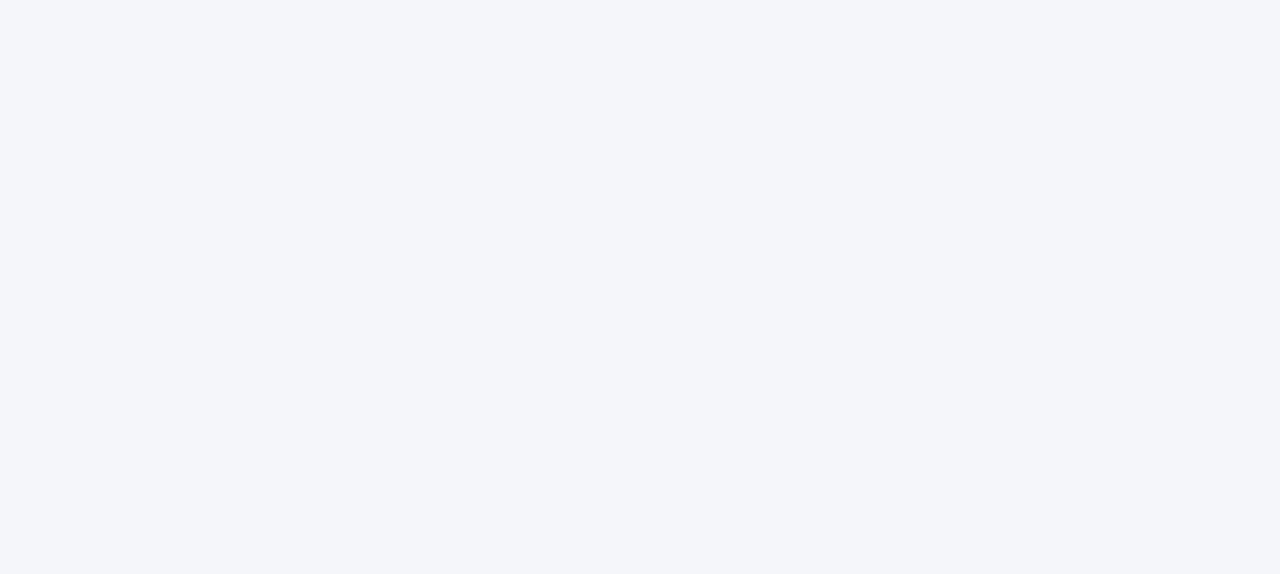
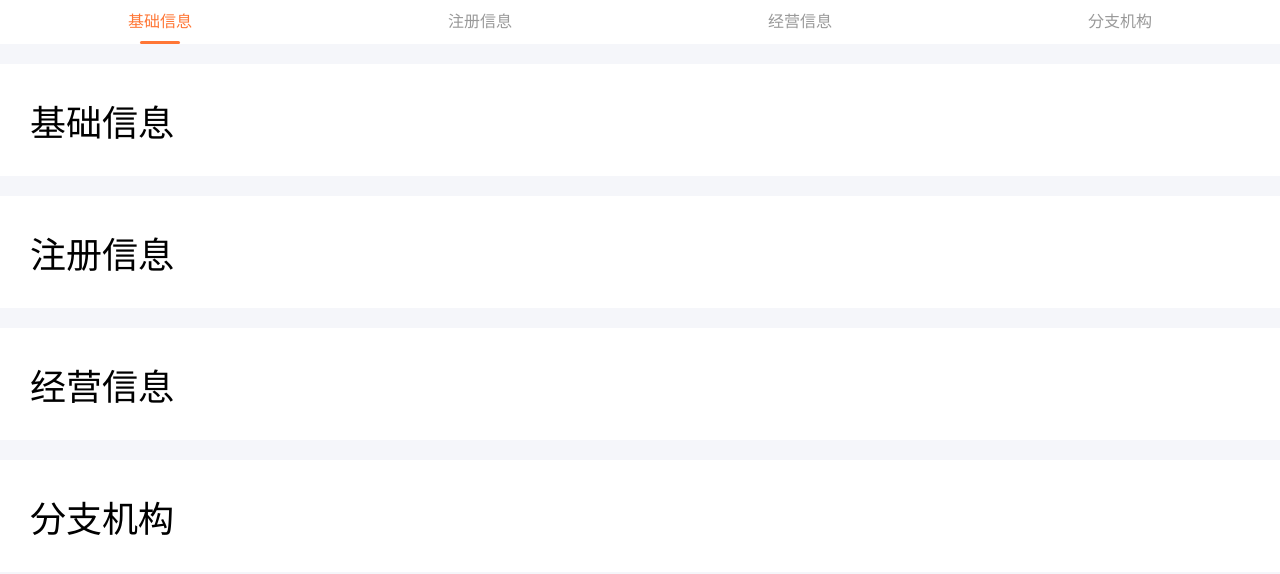
Before and after one commit to itwebwjl/PiAn-custormPicture, a Vue app: page /#/gongshangxinxi in a window 1280 px wide. Before the commit this address led to /#/. Shown: the top 574 px of the page. Built offline with nearby package versions, Linux system fonts and the light colour scheme; sample sign-in values are in the browser's storage.

Commit message:
工商信息 部分

```diff
--- /dev/null
+++ b/src/page/gongshangxinxi.vue
@@ -0,0 +1,69 @@
+<template>
+  <div class="page-container">
+    <van-tabs v-model="selectedTab" title-active-color="#ff7635" title-inactive-color="#999" color="#ff7635">
+      <van-tab v-for="(tab,index) in tabs" :key="index" :name="index" :title="tab">
+      </van-tab>
+    </van-tabs>
+
+    <div class="content">
+      <div class="content-item">
+        <div class="content-item__title">
+          基础信息
+        </div>
+        <div class="content-item__row">
+
+        </div>
+      </div>
+
+      <div class="content-item">
+        <div class="content-item__title">
+          注册信息
+        </div>
+      </div>
+
+      <div class="content-item">
+        <div class="content-item__title">
+          经营信息
+        </div>
+      </div>
+
+      <div class="content-item">
+        <div class="content-item__title">
+          分支机构
+        </div>
+      </div>
+    </div>
+  </div>
+</template>
+
+<script>
+  export default {
+    name: "gongshangxinxi",
+    data () {
+      return {
+        tabs: ['基础信息', '注册信息', '经营信息', '分支机构'],
+        seletedTab: 0
+      }
+    }
+  }
+</script>
+
+<style scoped lang="scss">
+  .page-container {
+    width: 100%;
+    height: 100%;
+    background: rgba(245, 246, 250, 1);
+
+    .content {
+      .content-item {
+        background: #fff;
+        margin-top: 0.1rem;
+        padding: 0.15rem;
+
+        .content-item__title {
+          font-size: 0.18rem;
+        }
+      }
+    }
+  }
+</style>
--- a/src/router/index.js
+++ b/src/router/index.js
@@ -24,6 +24,10 @@ export default new Router({
     {
       path: '/duiwaitouzi',
       component: resolve => require(['../page/duiwaitouzi.vue'], resolve)
+    },
+    {
+      path: '/gongshangxinxi',
+      component: resolve => require(['../page/gongshangxinxi.vue'], resolve)
     }
   ]
 })
```
